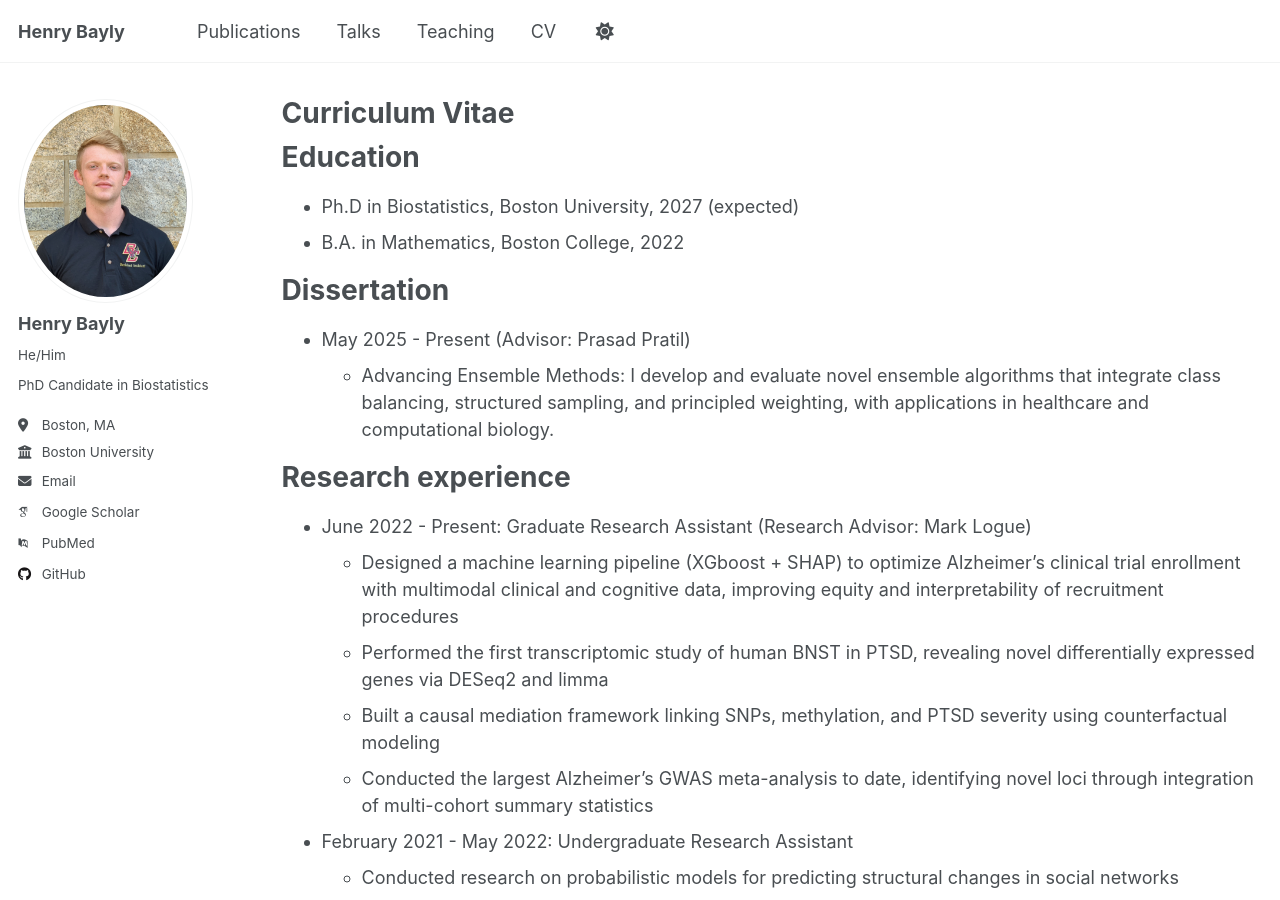
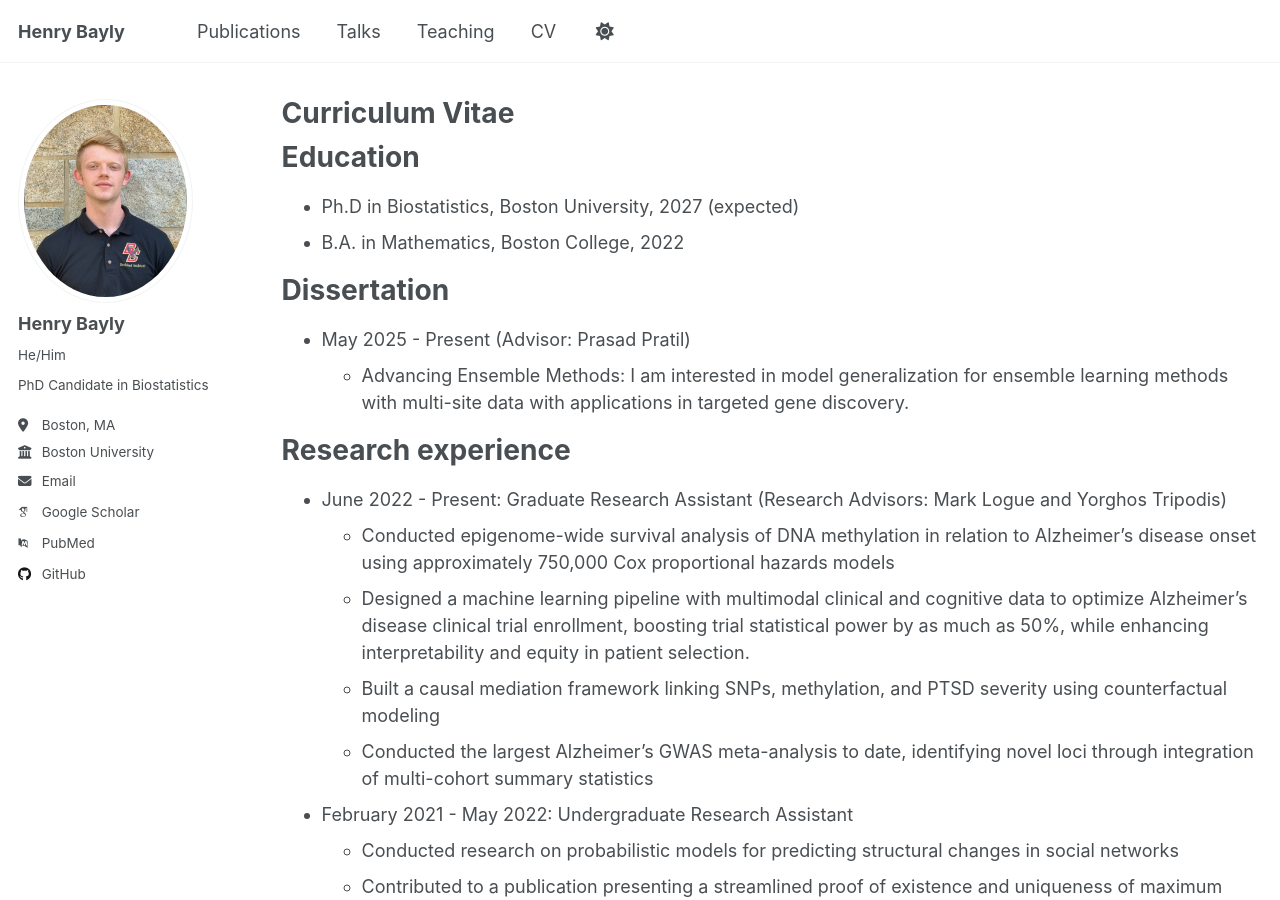
Before and after one commit to Henry-Bayly/HenryBayly.github.io, a Jekyll site: the page built from _pages/cv.md, in a window 1280 px wide and 900 px high. Built offline with Jekyll 4.4.1, drawn with Linux system fonts in a browser that asks for light colours; some web fonts are replaced.

Commit message:
Update cv.md

```diff
--- a/_pages/cv.md
+++ b/_pages/cv.md
@@ -17,13 +17,13 @@ Education
 Dissertation
 ======
 * May 2025 - Present (Advisor: Prasad Pratil)
-  * Advancing Ensemble Methods: I develop and evaluate novel ensemble algorithms that integrate class balancing, structured sampling, and principled weighting, with applications in healthcare and computational biology.
+  * Advancing Ensemble Methods: I am interested in model generalization for ensemble learning methods with multi-site data with applications in targeted gene discovery.
 
 Research experience
 ======
-* June 2022 - Present: Graduate Research Assistant (Research Advisor: Mark Logue)
-  * Designed a machine learning pipeline (XGboost + SHAP) to optimize Alzheimer’s clinical trial enrollment with multimodal clinical and cognitive data, improving equity and interpretability of recruitment procedures
-  * Performed the first transcriptomic study of human BNST in PTSD, revealing novel differentially expressed genes via DESeq2 and limma
+* June 2022 - Present: Graduate Research Assistant (Research Advisors: Mark Logue and Yorghos Tripodis)
+  * Conducted epigenome-wide survival analysis of DNA methylation in relation to Alzheimer’s disease onset using approximately 750,000 Cox proportional hazards models
+  * Designed a machine learning pipeline with multimodal clinical and cognitive data to optimize Alzheimer’s disease clinical trial enrollment, boosting trial statistical power by as much as 50%, while enhancing interpretability and equity in patient selection.
   * Built a causal mediation framework linking SNPs, methylation, and PTSD severity using counterfactual modeling
   * Conducted the largest Alzheimer’s GWAS meta-analysis to date, identifying novel loci through integration of multi-cohort summary statistics
 
```
